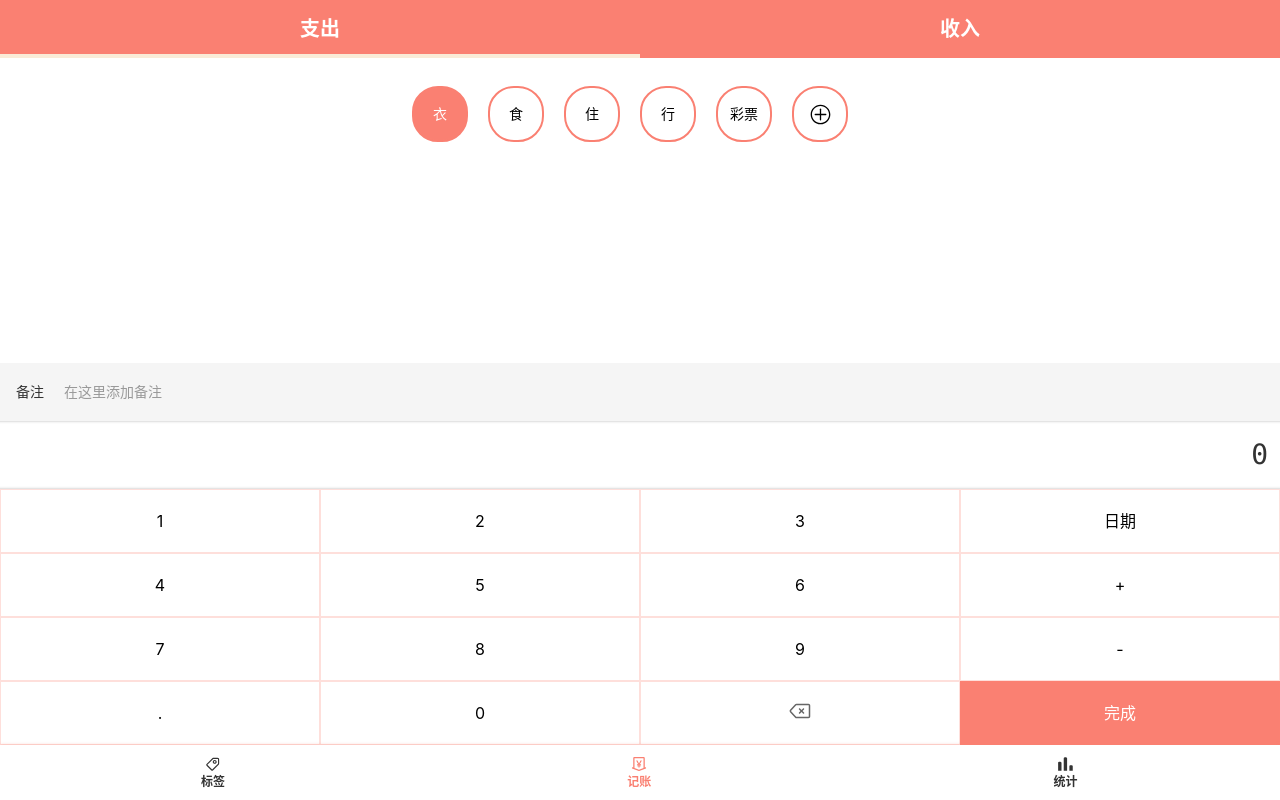
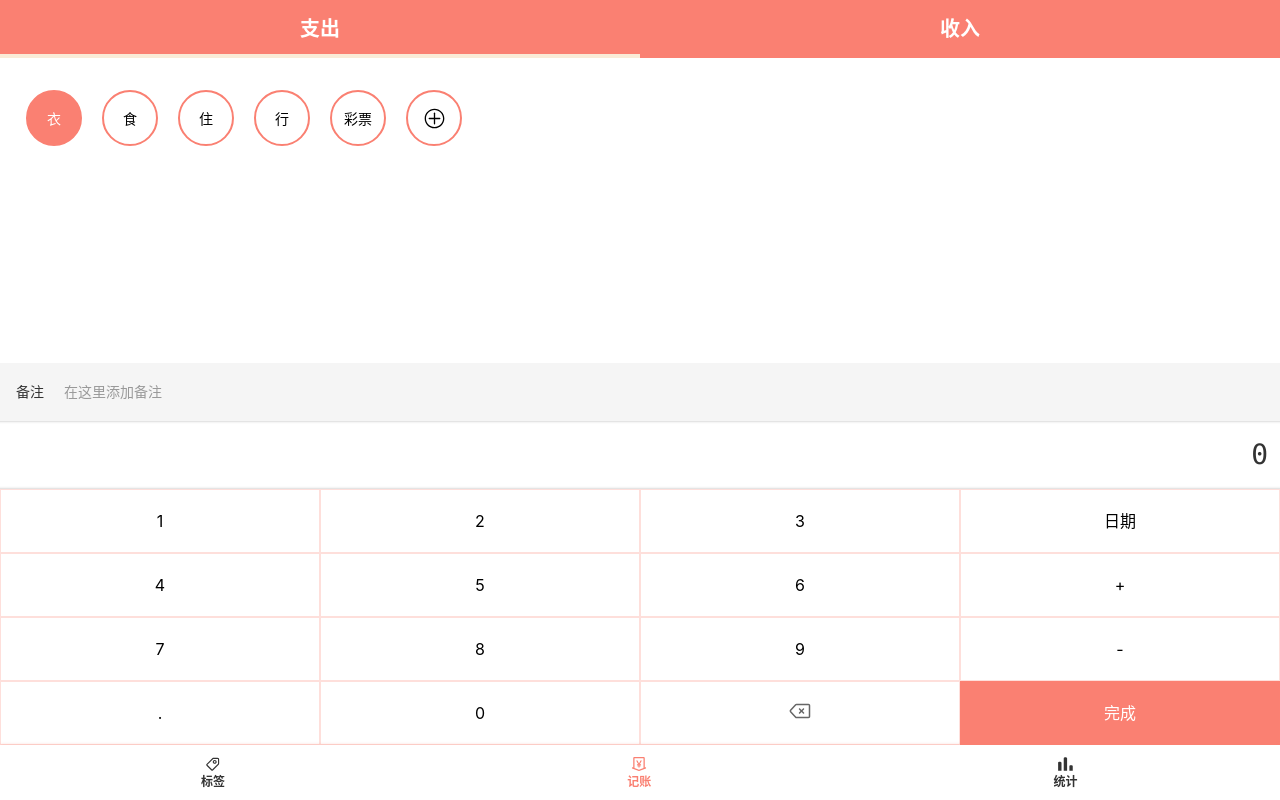
Before and after one commit to lllemonade/accounting-2, a Vue app: page /#/money in a window 1280 px wide. Both pictures are taken after a click on the button "日期". Built offline with nearby package versions, Linux system fonts and the light colour scheme.

Commit message:
封装tagList四个功能到window

```diff
--- a/src/components/money/tags.vue
+++ b/src/components/money/tags.vue
@@ -49,6 +49,7 @@ export default class tags extends Vue {
 
 <style lang="scss" scoped>
 @import "../../assets/style/helper.scss";
+$h: 56px;
 
 .tags {
   display: flex;
@@ -66,36 +67,32 @@ export default class tags extends Vue {
 
     .tagList {
       display: flex;
-      justify-content: center;
-      align-items: center;
+      // justify-content: center;
+      // align-items: center;
       flex-wrap: wrap;
 
       li {
         // flex-grow: 1;
+        display: flex;
+        justify-content: center;
+        align-items: center;
+        white-space: nowrap;
+        overflow: hidden;
+        text-overflow: ellipsis;
         background: transparent;
         border: 2px solid $color-highLight;
         color: #000;
-        $h: 52px;
         width: 56px;
-        border-radius: $h/2;
-        line-height: $h;
-        text-align: center;
+        height: $h;
+        border-radius: calc($h / 2);
         padding: 0 8px;
-        margin-right: 20px;
-        margin-top: 12px;
+        margin: 16px 10px 0 10px;
 
         &.selected {
           background-color: $color-highLight;
           color: white;
         }
       }
-
-      .new {
-        .icon {
-          position: relative;
-          top: 4px;
-        }
-      }
     }
   }
 }
--- a/src/main.ts
+++ b/src/main.ts
@@ -15,6 +15,25 @@ Vue.component('layOut', layOut)
 Vue.component('icon', icon)
 
 window.tagList = tagListModel.fetch();
+window.findTag = (id: string) => {
+  return window.tagList.filter(t => t.id === id)[0]
+}
+window.createTag = (name: string) => {
+  const message = tagListModel.create(name);
+  if (message === 'duplicated') {
+    window.alert('标签重复')
+  } else if (message === 'success') {
+    return;
+  }
+};
+
+window.removeTag = (id: string) => {
+  return tagListModel.deleteTag(id)
+};
+
+window.updateTag = (id: string, name: string) => {
+  return tagListModel.updateTag(id, name)
+};
 
 new Vue({
   router,
--- a/src/model/tagListModel.ts
+++ b/src/model/tagListModel.ts
@@ -1,4 +1,4 @@
-import createID from '@/lib/createID'
+import createID from '@/lib/createID';
 
 const tagListModel: TagListModel = {
   data: [],
--- a/src/views/editLabel.vue
+++ b/src/views/editLabel.vue
@@ -17,35 +17,26 @@
 <script lang="ts">
 import Vue from 'vue'
 import { Component } from 'vue-property-decorator';
-import tagListModel from '@/model/tagListModel';
 import notes from '@/components/money/notes.vue';
 
 @Component({ components: { notes } })
 export default class editLabel extends Vue {
-
-  tag?: { id: string, name: string } = undefined;
-
+  tag?: Tag = undefined;
   created() {
-    const id = this.$route.params.id;
-    tagListModel.fetch();
-    const tags = tagListModel.data;
-    const tag = tags.filter(t => t.id === id)[0];
-    if (tag) {
-      this.tag = tag;
-      console.log(tag)
-    } else {
+    this.tag = window.findTag(this.$route.params.id);
+    if (!this.tag) {
       // this.$router.push('/404')
       this.$router.replace('/404')
     }
   }
   updateTag(name: string) {
     if (this.tag) {
-      tagListModel.updateTag(this.tag.id, name)
+      window.updateTag(this.tag.id, name)
     }
   }
   deleteTag() {
     if (this.tag) {
-      if (tagListModel.deleteTag(this.tag.id)) {
+      if (window.removeTag(this.tag.id)) {
         this.$router.back()
       } else { window.alert('删除失败') }
     }
--- a/src/views/labels.vue
+++ b/src/views/labels.vue
@@ -17,7 +17,6 @@
 
 <script lang="ts">
 import Vue from 'vue';
-import tagListModel from '../model/tagListModel';
 import { Component } from 'vue-property-decorator';
 
 @Component
@@ -28,12 +27,7 @@ export default class labels extends Vue {
   createTag() {
     const name = window.prompt('请输入标签名')
     if (name) {
-      const message = tagListModel.create(name);
-      if (message === 'duplicated') {
-        window.alert('标签重复')
-      } else if (message === 'success') {
-        return;
-      }
+      window.createTag(name)
     }
   }
 }
--- a/src/views/money.vue
+++ b/src/views/money.vue
@@ -16,7 +16,6 @@ import numberPad from "../components/money/numberPad.vue";
 import tags from "../components/money/tags.vue";
 import { Component, Watch } from 'vue-property-decorator';
 import recordListModel from '../model/recordListModel'
-import tagListModel from '@/model/tagListModel';
 // const { model } = require('../../model.js')
 
 
```
Also changed, not shown: src/custom.d.ts (+6 -1 lines).
